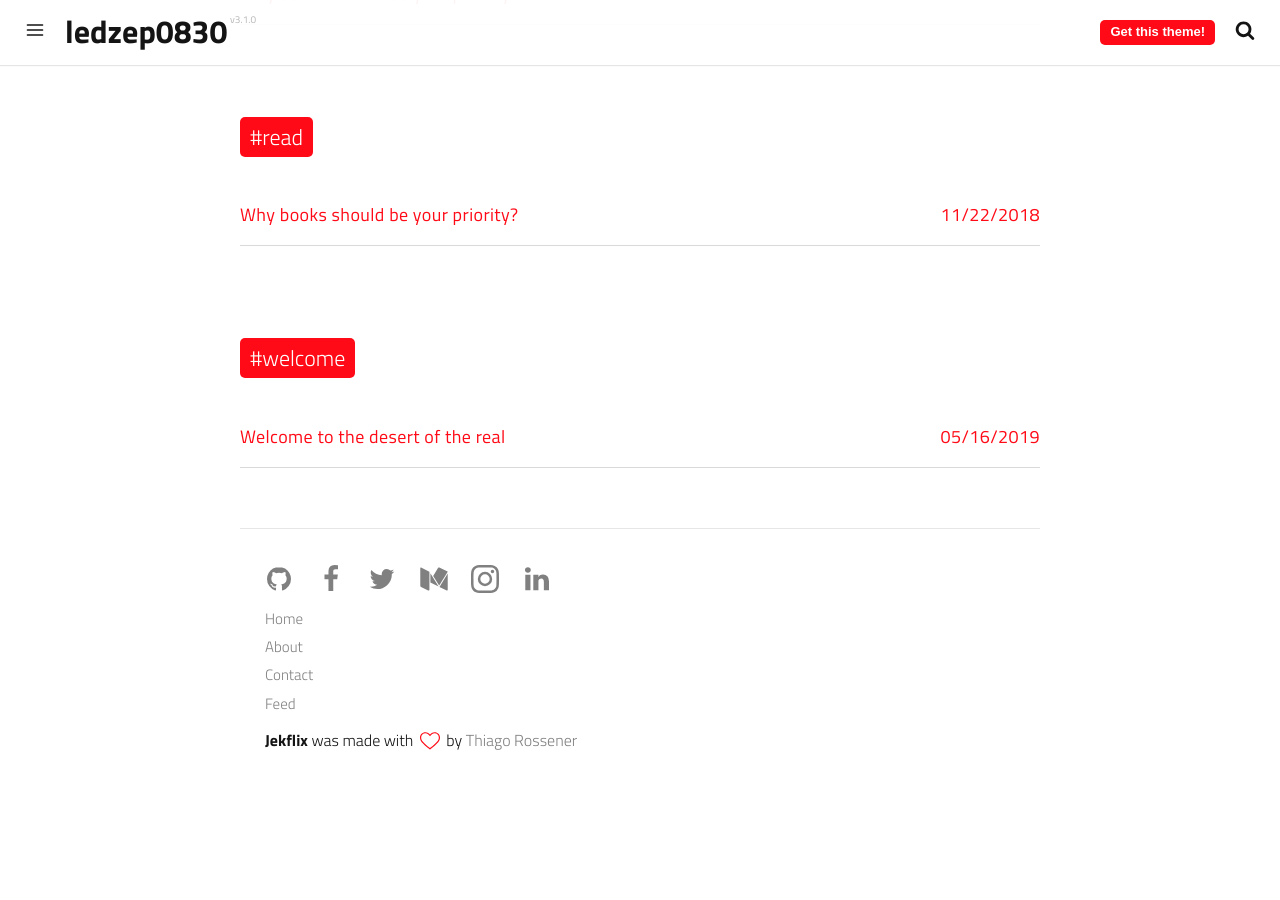
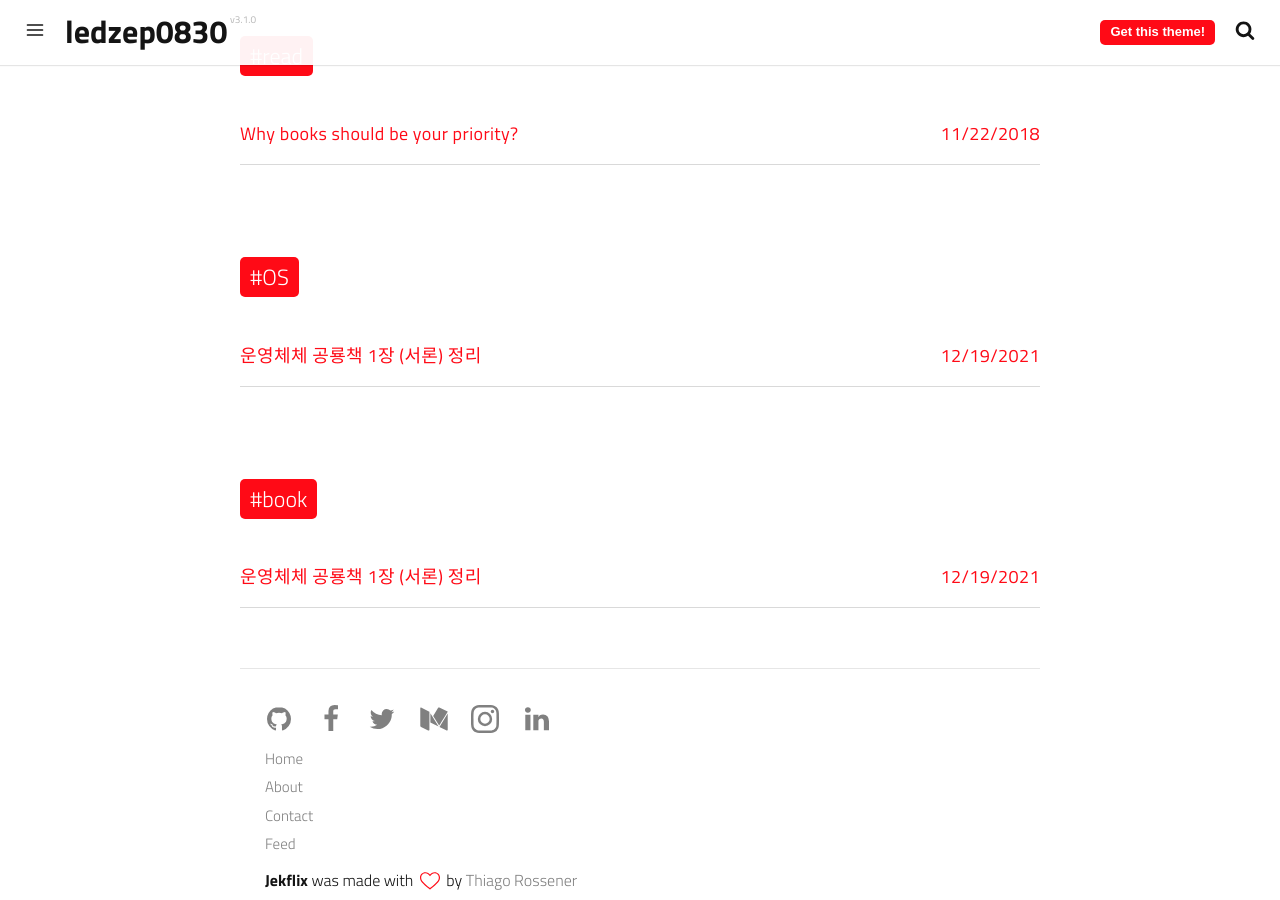
Before and after one commit to ledzep0830/ledzep0830.github.io, a Jekyll site: the page built from tags.html, in a window 1280 px wide and 900 px high, scrolled down 6751 px. Built offline with Jekyll 4.4.1, drawn with Linux system fonts in a browser that asks for light colours; a script that is not in the unit is left out; before the commit the page ends 7540 px from its top, so only the background shows below that; some of the changed text lies outside the part shown.

Commit message:
Update 2010-01-01-welcome-to-the-desert-of-the-real.md

```diff
--- a/_posts/2010-01-01-welcome-to-the-desert-of-the-real.md
+++ b/_posts/2010-01-01-welcome-to-the-desert-of-the-real.md
@@ -1,8 +1,8 @@
 ---
-date: 2019-05-16T23:48:05.000Z
+date: 2021-12-19T23:48:05.000Z
 layout: post
-title: Welcome to the desert of the real
-subtitle: 'Lorem ipsum dolor sit amet, consectetur adipisicing elit.'
+title: 운영체체 공룡책 1장 (서론) 정리
+subtitle: 'Part1. 개관 Chapter1. 서론'
 description: >-
   Lorem ipsum dolor sit amet, consectetur adipisicing elit, sed do eiusmod
   tempor incididunt ut labore et dolore magna aliqua.
@@ -12,9 +12,9 @@ optimized_image: >-
   https://res.cloudinary.com/dm7h7e8xj/image/upload/c_scale,w_380/v1559821647/theme6_qeeojf.jpg
 category: blog
 tags:
-  - welcome
-  - blog
-author: thiagorossener
+  - OS
+  - book
+author: ledzep0830
 paginate: true
 ---
 Cas sociis natoque penatibus et magnis <a href="#">dis parturient montes</a>, nascetur ridiculus mus. *Aenean eu leo quam.* Pellentesque ornare sem lacinia quam venenatis vestibulum. Sed posuere consectetur est at lobortis. Cras mattis consectetur purus sit amet fermentum.
```
